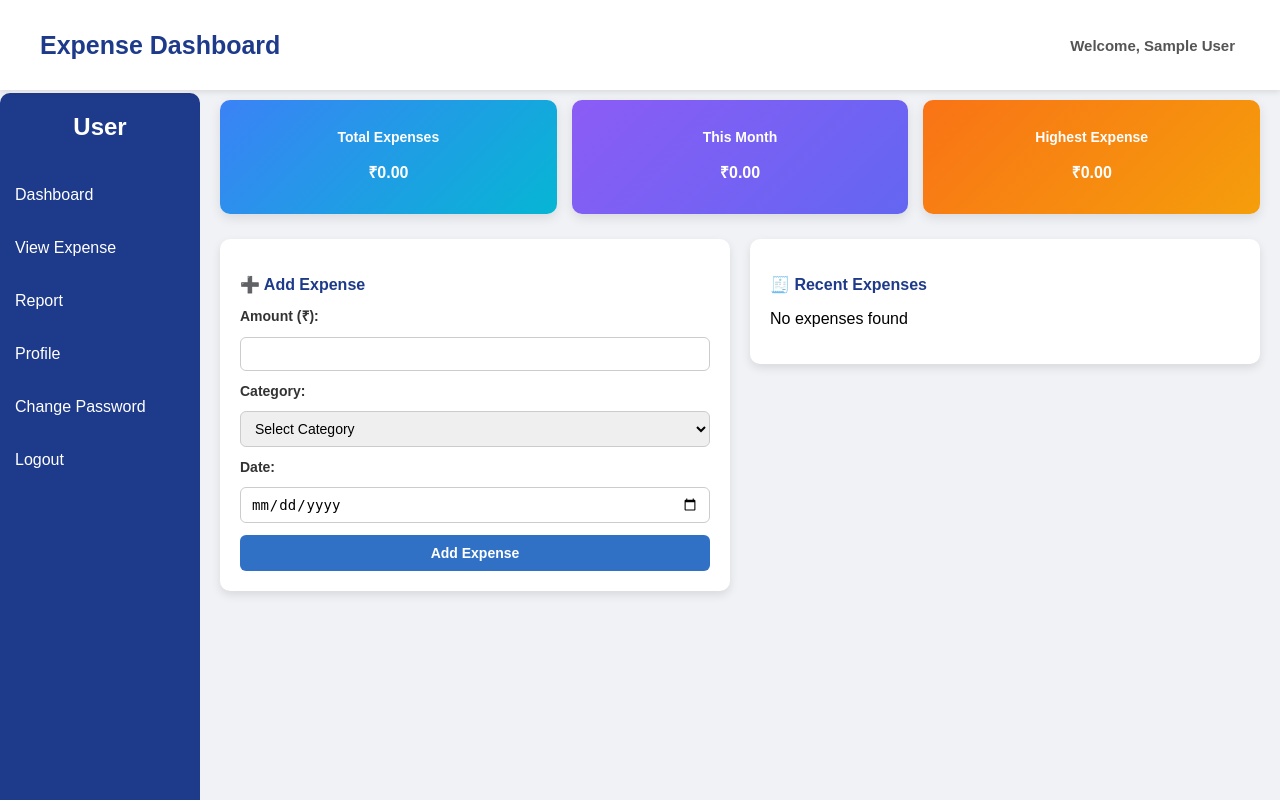
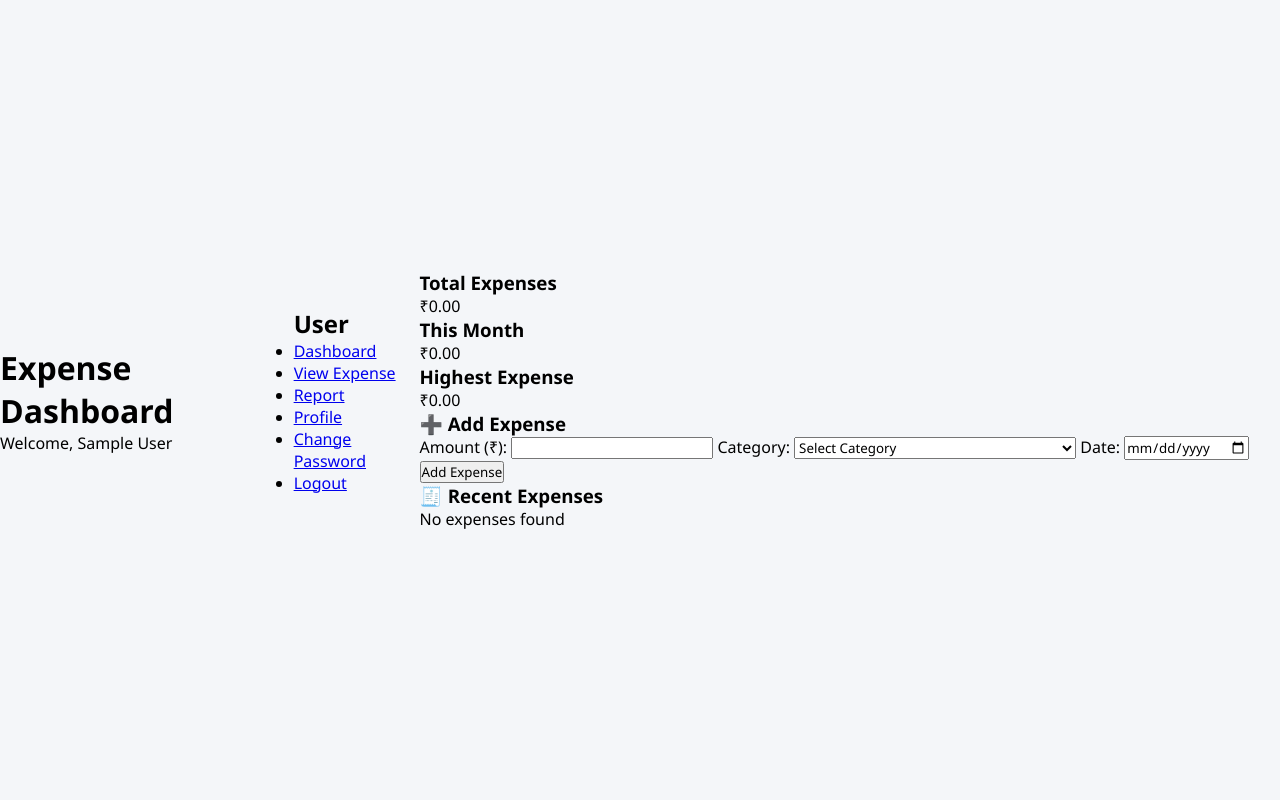
Before and after one commit to Rajvikaur5703/DailyExpensesTracker, a PHP site: page /users/dashboard.php in a window 1280 px wide. Run offline with PHP 8.4, Linux system fonts and the light colour scheme; the visitor is signed in with stand-in values (Sample User, id 1); data comes from the database, SQL or seed files in the repository.

Commit message:
Update dashboard.css

```diff
--- a/expense-tracker/style/dashboard.css
+++ b/expense-tracker/style/dashboard.css
@@ -1,248 +1,120 @@
-/* ===== BASE ===== */
-body {
-    font-family: Arial, sans-serif;
-    background: #f0f2f5;
+/* ===== RESET ===== */
+* {
     margin: 0;
-    display: flex;
+    padding: 0;
+    box-sizing: border-box;
+    font-family: "Segoe UI", Arial, sans-serif;
 }
 
-/* ===== HEADER ===== */
-header.header {
-    position: fixed;
-    top: 0; left: 0; right: 0;
-    height: 90px;
-    background: #ffffff;
+body {
+    background: #f4f6f9;
     display: flex;
-    justify-content: space-between;
+    justify-content: center;
     align-items: center;
-    padding: 0 20px;
-    box-shadow: 0 2px 6px rgba(0,0,0,0.1);
-    z-index: 100;
+    min-height: 100vh;
 }
 
-header h1 { padding-left: 20px; color: #1e3a8a; font-size: 25px; }
-header div { color: #555; font-size: 15px; font-weight: bold; padding-right: 25px;}
-
-/* ===== SIDEBAR ===== */
-.sidebar
-{
-    top: 93px;
-    width: 200px;
+/* ===== CARD ===== */
+.profile-card {
+    background: #fff;
+    padding: 25px 30px;
     border-radius: 10px;
-    /* background: linear-gradient(180deg, #0ea5e9, #0284c7); */
-    background: #1e3a8a;
-    /* padding-top: 100px; */
-    height: 100vh;
-    position: fixed;
+    width: 600px;
+    box-shadow: 0 4px 12px rgba(0, 0, 0, 0.08);
 }
 
-.sidebar h2 { text-align: center; margin-bottom: 35px; color: #fff; }
-.sidebar ul { list-style: none; padding: 0; margin: 0; }
-.sidebar ul li { margin: 15px 0; }
-.sidebar ul li a {
-    display: block; padding: 10px 15px;
-    text-decoration: none; color: #fff; border-radius: 6px;
-    transition: 0.3s;
-}
-.sidebar ul li a:hover { background: #3b82f6; }
-
-/* ===== DASHBOARD CONTAINER ===== */
-.dashboard-container {
-    margin-left: 200px;
-    padding: 100px 20px 20px 20px;
-    width: calc(100% - 200px);
+.title {
+    font-size: 1.5rem;
+    font-weight: 600;
+    color: #2c3e50;
+    text-align: center;
+    margin-bottom: 20px;
+    border-bottom: 2px solid #3498db;
+    padding-bottom: 10px;
 }
 
-.summary-cards {
-    display: flex;
-    gap: 15px;
-    margin-bottom: 25px;
-    flex-wrap: wrap;
-}
-.summary-cards .card {
-    flex: 1; min-width: 150px;
-    padding: 15px; border-radius: 10px;
-    color: white; text-align: center;
-    box-shadow: 0 4px 12px rgba(0,0,0,0.1);
-    transition: transform 0.3s;
-}
-.summary-cards .card:nth-child(1) { background: linear-gradient(135deg, #3b82f6, #06b6d4); }
-.summary-cards .card:nth-child(2) { background: linear-gradient(135deg, #8b5cf6, #6366f1); }
-.summary-cards .card:nth-child(3) { background: linear-gradient(135deg, #f97316, #f59e0b); }
-.summary-cards .card:hover { transform: translateY(-3px); }
-.summary-cards h3 { margin-bottom: 8px; font-size: 14px; }
-.summary-cards p { font-size: 16px; font-weight: bold; }
-
-/* ===== TOAST NOTIFICATION ===== */
-.toast {
-    position: fixed;
-    top: 20px; right: 20px;
-    padding: 12px 18px;
-    border-radius: 6px;
-    color: white;
-    font-weight: bold;
-    box-shadow: 0 4px 8px rgba(0,0,0,0.2);
-    opacity: 0;
-    transform: translateX(100%);
-    transition: all 0.5s ease;
-    z-index: 2000;
-}
-.success-toast { background-color: #28a745; }
-.toast.show { opacity: 1; transform: translateX(0); }
-
-/* ===== BOTTOM SECTION ===== */
-.bottom-section {
-    display: flex;
+/* ===== FORM LAYOUT ===== */
+.profile-form {
+    display: grid;
+    grid-template-columns: 1fr 1fr;
     gap: 20px;
-    flex-wrap: wrap;
 }
 
-/* Recent Expenses */
-.recent-expenses {
-    flex: 1;
+.form-group {
+    display: flex;
+    flex-direction: column;
 }
 
-.recent-expenses .card {
-    background: #fff;
-    border-radius: 10px;
-    padding: 20px;
-    box-shadow: 0 4px 10px rgba(0,0,0,0.1);
+.form-group label {
+    font-size: 0.9rem;
+    font-weight: 600;
+    margin-bottom: 5px;
+    color: #34495e;
 }
 
-.recent-expenses h3 {
-    margin-bottom: 12px;
-    font-size: 16px;
-    color: #1e3a8a;
+.form-group input,
+.form-group select {
+    padding: 10px;
+    border: 1px solid #ccc;
+    border-radius: 6px;
+    font-size: 0.9rem;
+    background: #fdfdfd;
+    transition: 0.2s ease;
 }
 
-/* Table Styling */
-.recent-expenses table {
-    width: 100%;
-    border-collapse: collapse;
-    font-size: 14px;
+.form-group input:focus,
+.form-group select:focus {
+    border-color: #3498db;
+    outline: none;
+    background: #fff;
 }
 
-.recent-expenses table th,
-.recent-expenses table td {
-    padding: 15px;
-    text-align: left;
-    border-bottom: 1px solid #ddd;
+/* ===== BUTTONS ===== */
+.form-actions {
+    grid-column: span 2; /* full width row */
+    display: flex;
+    justify-content: flex-end;
+    gap: 10px;
+    margin-top: 10px;
 }
 
-.recent-expenses table th {
-    background: #f0f2f5;
-    color: #333;
-    font-weight: bold;
+.btn {
+    padding: 10px 18px;
+    border-radius: 6px;
+    border: none;
+    cursor: pointer;
+    font-weight: 600;
+    font-size: 0.9rem;
+    transition: background 0.2s ease;
 }
 
-.recent-expenses table tr:hover {
-    background: #f9fafb;
+.btn-cancel {
+    background: #ecf0f1;
+    color: #2c3e50;
 }
 
-/* Add Expense */
-.add-expense {
-    flex: 1;
-    min-width: 250px;
+.btn-cancel:hover {
+    background: #dcdde1;
 }
 
-.add-expense .card {
-    background: #fff;
-    border-radius: 10px;
-    padding: 20px;
-    box-shadow: 0 4px 10px rgba(0,0,0,0.1);
+.btn-save {
+    background: #3498db;
+    color: #fff;
 }
 
-.add-expense h3 {
-    margin-bottom: 12px;
-    font-size: 16px;
-    color: #1e3a8a;
-}
-
-/* Add Expense Form */
-.add-expense-form {
-    display: flex;
-    flex-direction: column;
-    gap: 12px;
-}
-
-.add-expense-form label {
-    font-size: 14px;
-    font-weight: bold;
-    color: #333;
-}
-
-.add-expense-form input,
-.add-expense-form select {
-    padding: 8px 10px;
-    border: 1px solid #ccc;
-    border-radius: 6px;
-    font-size: 14px;
-    outline: none;
-    transition: border 0.3s;
-}
-
-.add-expense-form input:focus,
-.add-expense-form select:focus {
-    border-color: #3b82f6;
-    box-shadow: 0 0 4px rgba(59,130,246,0.4);
-}
-
-.add-expense-form button {
-    padding: 10px;
-    background: #3171c5;
-    color: white;
-    border: none;
-    border-radius: 6px;
-    cursor: pointer;
-    font-size: 14px;
-    font-weight: bold;
-    transition: background 0.3s;
-}
-
-.add-expense-form button:hover {
-    background: #3b82f6;
-}
-
-/* Responsive Layout */
-@media (max-width: 900px) {
-    .bottom-section {
-        flex-direction: column;
-    }
-    .recent-expenses, .add-expense {
-        width: 100%;
-    }
+.btn-save:hover {
+    background: #2980b9;
 }
 
 /* ===== RESPONSIVE ===== */
-@media (max-width: 900px) {
-    .dashboard-container { margin-left: 0; padding: 80px 15px 15px 15px; }
-    .summary-cards { flex-direction: column; }
+@media (max-width: 768px) {
+    .profile-card {
+    width: 90%;
+    }
+    .profile-form {
+    grid-template-columns: 1fr;
+    }
+    .form-actions {
+    justify-content: center;
+    }
 }
-
-.msg {
-    position: fixed;
-    top: 50%;
-    left: 50%;
-    transform: translate(-50%, -50%); /* center */
-    padding: 15px 25px;
-    border-radius: 8px;
-    font-weight: bold;
-    z-index: 2000;
-    min-width: 250px;
-    text-align: center;
-    box-shadow: 0 4px 8px rgba(0,0,0,0.2);
-    font-size: 16px;
-    opacity: 0;
-    animation: fadeInOut 3s forwards;
-}
-
-.success { background: #d4edda; color: #155724; }
-.error   { background: #f8d7da; color: #721c24; }
-
-/* Animation */
-@keyframes fadeInOut {
-    0%   { opacity: 0; }
-    10%  { opacity: 1; }
-    90%  { opacity: 1; }
-    100% { opacity: 0; }
-}
```
